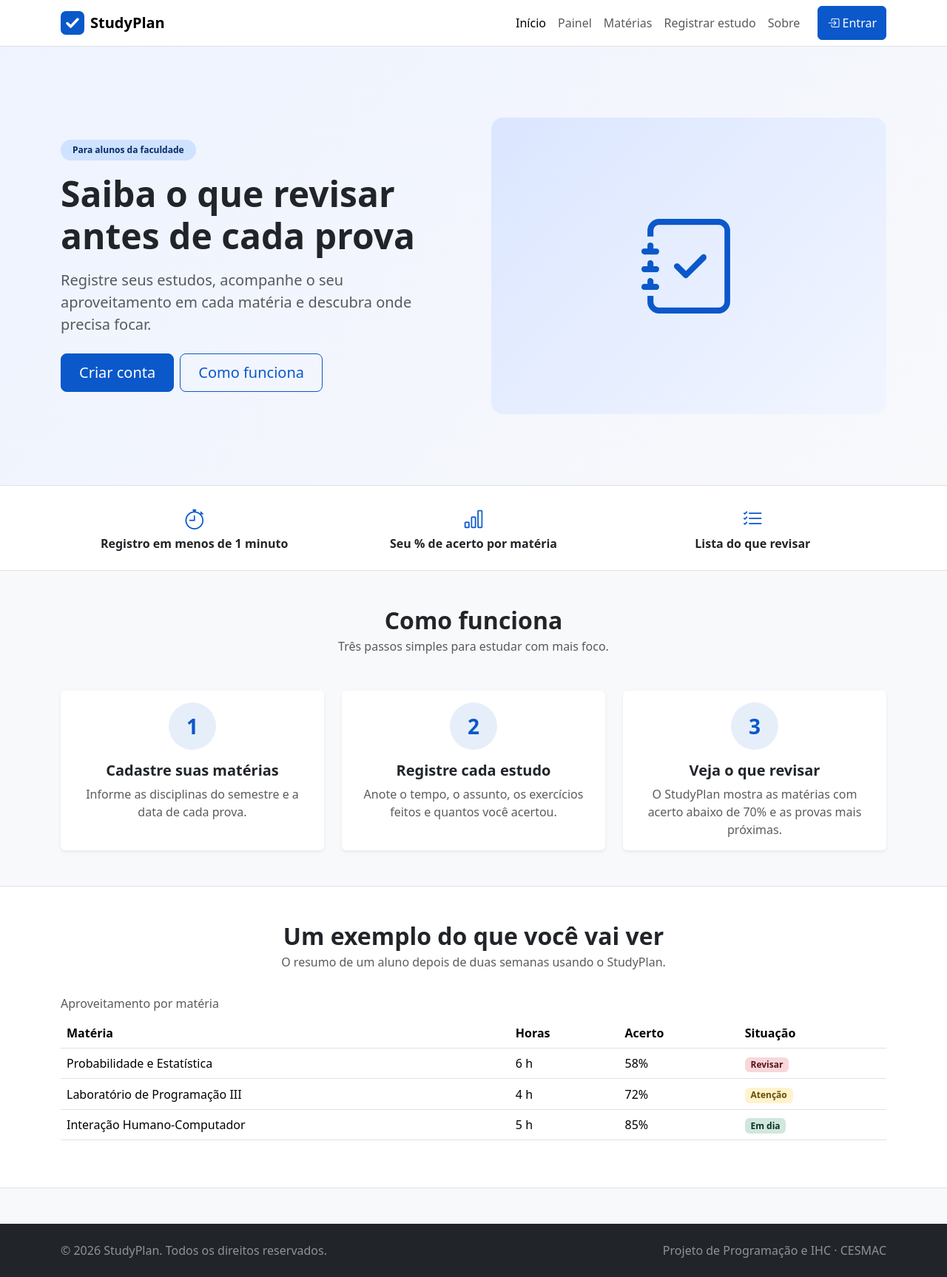
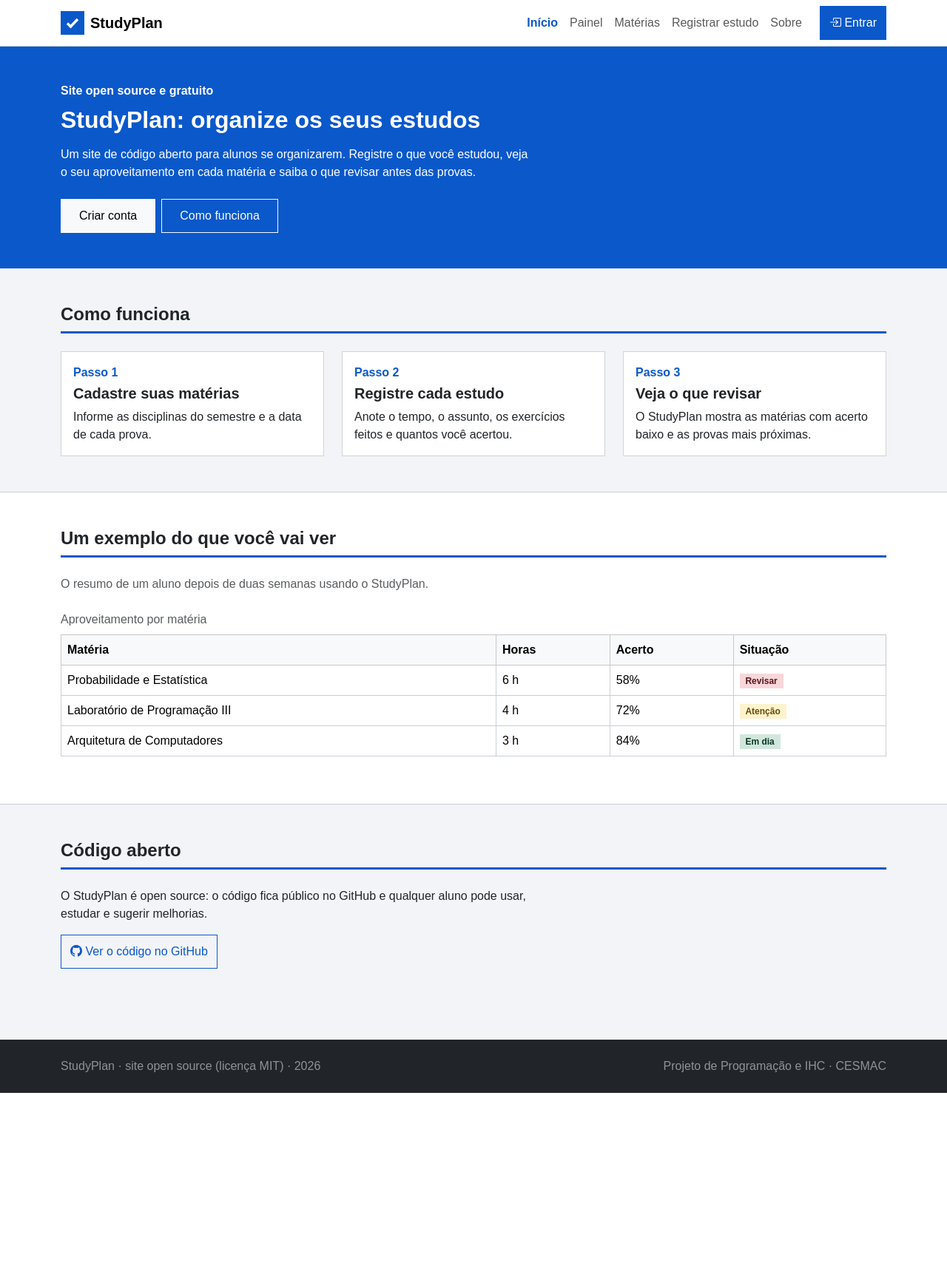
Before and after one commit to joaoebrahim/projeto-programacao-e-ihc, a Flask app: page / in a window 1280 px wide. Shown: the whole page at 74% size. After the commit the page ends 1478 px from the top, so only its background shows below. Run offline with Flask 3, Linux system fonts and the light colour scheme.

Commit message:
Visual mais simples, site open source e novas matérias
- Visual com cantos retos, fonte Arial e caixas com borda
- Página inicial e Sobre apresentam o site como open source (licença MIT)
- Banco de Dados saiu; entraram Arquitetura de Computadores e Empreendedorismo
- Estado carregando no Registrar estudo (static/js/script.js)
- Link Pular para o conteúdo e foco visível no teclado
- Dica no campo Exercícios certos

```diff
--- a/main.py
+++ b/main.py
@@ -47,9 +47,21 @@ materias = [
     },
     {
         "id": 4,
-        "nome": "Banco de Dados",
-        "professor": "Profa. Juliana Rocha",
+        "nome": "Arquitetura de Computadores",
+        "professor": "Prof. André Souza",
         "prova": "26/11/2026",
+        "horas": 3,
+        "acerto": 84,
+        "sessoes": [
+            {"data": "17/10/2026", "assunto": "Sistemas de numeração", "tempo": "2 h", "exercicios": 10, "acertos": 9},
+            {"data": "23/10/2026", "assunto": "Portas lógicas", "tempo": "1 h", "exercicios": 15, "acertos": 12},
+        ]
+    },
+    {
+        "id": 5,
+        "nome": "Empreendedorismo",
+        "professor": "Profa. Beatriz Nunes",
+        "prova": "03/12/2026",
         "horas": 0,
         "acerto": 0,
         "sessoes": []
@@ -57,8 +69,8 @@ materias = [
 ]
 
 resumo = {
-    "horas": 15,
-    "acerto": 69,
+    "horas": 18,
+    "acerto": 73,
     "prova_data": "05/11/2026",
     "prova_materia": "Probabilidade e Estatística"
 }
--- a/static/css/style.css
+++ b/static/css/style.css
@@ -1,19 +1,57 @@
-/* Cores do StudyPlan (contraste mínimo de 4.5:1 conferido) */
+/* ===== Design system do StudyPlan ===== */
+
+/* Cores (contraste mínimo de 4.5:1 conferido) */
 :root {
     --sp-azul: #0a58ca;
     --sp-azul-escuro: #084298;
-    --sp-fundo: #f8f9fb;
+    --sp-fundo: #f2f4f7;
+    --sp-borda: #c9ced6;
+
+    /* Fonte sem serifa */
+    --sp-fonte: Arial, Helvetica, sans-serif;
 
     /* Faz o Bootstrap usar o nosso azul */
     --bs-primary: var(--sp-azul);
     --bs-primary-rgb: 10, 88, 202;
     --bs-link-color-rgb: 10, 88, 202;
+
+    /* Cantos retos em botões, campos, caixas e selos */
+    --bs-border-radius: 0;
+    --bs-border-color: var(--sp-borda);
 }
 
 body {
     background-color: var(--sp-fundo);
+    font-family: var(--sp-fonte);
 }
 
+/* Escala de títulos */
+h1 {
+    font-size: 2rem;
+}
+
+h2 {
+    font-size: 1.5rem;
+}
+
+h3 {
+    font-size: 1.25rem;
+}
+
+/* Título de seção com uma linha azul embaixo */
+.titulo-secao {
+    border-bottom: 3px solid var(--sp-azul);
+    padding-bottom: 8px;
+    margin-bottom: 24px;
+}
+
+/* Faixa azul do topo das páginas Início e Sobre */
+.topo {
+    background-color: var(--sp-azul);
+    color: #ffffff;
+}
+
+/* Botões */
 .btn-primary {
     --bs-btn-bg: var(--sp-azul);
     --bs-btn-border-color: var(--sp-azul);
@@ -32,7 +70,7 @@ body {
     --bs-btn-active-border-color: var(--sp-azul-escuro);
 }
 
-/* Área de toque mínima de 44px em botões e links do menu */
+/* Área de toque mínima de 44px em botões, links do menu e campos */
 .btn {
     --bs-btn-padding-y: .625rem;
 }
@@ -52,33 +90,30 @@ body {
     padding-bottom: .625rem;
 }
 
+/* Página atual no menu */
+.navbar-nav .nav-link.active {
+    color: var(--sp-azul);
+    font-weight: bold;
+}
+
+/* Foco bem visível para quem navega pelo teclado (Tab) */
+a:focus-visible,
+.btn:focus-visible,
+.nav-link:focus-visible,
+.navbar-toggler:focus,
+.form-control:focus,
+.form-select:focus {
+    outline: 3px solid #000000;
+    outline-offset: 2px;
+    box-shadow: none;
+}
+
 /* Ao clicar num link com #, a seção não fica escondida atrás do menu fixo */
 section[id] {
     scroll-margin-top: 70px;
 }
 
-.hero {
-    background: linear-gradient(135deg, #eef3ff 0%, var(--sp-fundo) 100%);
+/* Aviso "carregando" do formulário: começa escondido */
+#carregando {
+    display: none;
 }
-
-.hero-art {
-    aspect-ratio: 4 / 3;
-    background: linear-gradient(135deg, #dbe6ff 0%, #f1f5ff 100%);
-}
-
-.hero-art i {
-    font-size: 8rem;
-}
-
-.icon-circle {
-    width: 64px;
-    height: 64px;
-    border-radius: 50%;
-    display: flex;
-    align-items: center;
-    justify-content: center;
-    background: rgba(10, 88, 202, .1);
-    color: var(--sp-azul);
-    font-size: 1.75rem;
-    font-weight: bold;
-}
--- /dev/null
+++ b/static/js/script.js
@@ -0,0 +1,18 @@
+// Estado "carregando" do formulário Registrar estudo.
+// O navegador só chama esta função se todos os campos estiverem certos.
+function mostrarCarregando() {
+    const botao = document.getElementById("botao-registrar");
+    const aviso = document.getElementById("carregando");
+
+    botao.disabled = true;
+    botao.innerText = "Salvando...";
+    aviso.style.display = "block";
+
+    // espera 1,5 segundo e envia o formulário
+    setTimeout(() => {
+        document.getElementById("form-registro").submit();
+    }, 1500);
+
+    // não envia agora (o setTimeout envia depois)
+    return false;
+}
--- a/templates/_partials/footer.html
+++ b/templates/_partials/footer.html
@@ -1,6 +1,6 @@
 <footer class="bg-dark text-white-50 py-4 mt-5">
     <div class="container d-flex flex-column flex-md-row justify-content-between align-items-center gap-2">
-        <span>&copy; 2026 StudyPlan. Todos os direitos reservados.</span>
+        <span>StudyPlan · site open source (licença MIT) · 2026</span>
         <span>Projeto de Programação e IHC · CESMAC</span>
     </div>
 </footer>
--- a/templates/base.html
+++ b/templates/base.html
@@ -13,9 +13,11 @@
 
 <body class="d-flex flex-column min-vh-100">
 
+    <a href="#conteudo" class="visually-hidden-focusable bg-white p-3">Pular para o conteúdo</a>
+
     {% include '_partials/navbar.html' %}
 
-    <main class="flex-grow-1">
+    <main id="conteudo" class="flex-grow-1">
         {% block content %}
         {% endblock %}
     </main>
@@ -23,6 +25,7 @@
     {% include '_partials/footer.html' %}
 
     <script src="https://cdn.jsdelivr.net/npm/bootstrap@5.3.8/dist/js/bootstrap.bundle.min.js"></script>
+    <script src="/js/script.js"></script>
 </body>
 
 </html>
--- a/templates/cadastro.html
+++ b/templates/cadastro.html
@@ -7,8 +7,8 @@
     <div class="container">
         <div class="row justify-content-center">
             <div class="col-sm-10 col-md-7 col-lg-5">
-                <div class="card border-0 shadow-sm p-4">
-                    <h1 class="fs-3 fw-bold mb-1">Criar conta</h1>
+                <div class="card p-4">
+                    <h1 class="fw-bold mb-1">Criar conta</h1>
                     <p class="text-body-secondary mb-4">Leva menos de um minuto.</p>
 
                     <form action="{{ url_for('painel') }}" method="get">
--- a/templates/entrar.html
+++ b/templates/entrar.html
@@ -7,8 +7,8 @@
     <div class="container">
         <div class="row justify-content-center">
             <div class="col-sm-10 col-md-7 col-lg-5">
-                <div class="card border-0 shadow-sm p-4">
-                    <h1 class="fs-3 fw-bold mb-1">Entrar</h1>
+                <div class="card p-4">
+                    <h1 class="fw-bold mb-1">Entrar</h1>
                     <p class="text-body-secondary mb-4">Acesse o seu plano de estudos.</p>
 
                     <form action="{{ url_for('painel') }}" method="get">
--- a/templates/home.html
+++ b/templates/home.html
@@ -4,48 +4,17 @@
 
 {% block content %}
 <!-- Apresentação -->
-<section class="hero py-5">
-    <div class="container py-lg-5">
-        <div class="row align-items-center g-5">
-            <div class="col-lg-6 text-center text-lg-start">
-                <span class="badge text-wrap bg-primary-subtle text-primary-emphasis rounded-pill px-3 py-2 mb-3">
-                    Para alunos da faculdade
-                </span>
-                <h1 class="display-5 fw-bold mb-3">Saiba o que revisar antes de cada prova</h1>
-                <p class="lead text-body-secondary mb-4">
-                    Registre seus estudos, acompanhe o seu aproveitamento em cada matéria
-                    e descubra onde precisa focar.
-                </p>
-                <div class="d-flex flex-column flex-sm-row gap-2 justify-content-center justify-content-lg-start">
-                    <a href="{{ url_for('cadastro') }}" class="btn btn-primary btn-lg px-4">Criar conta</a>
-                    <a href="#como-funciona" class="btn btn-outline-primary btn-lg px-4">Como funciona</a>
-                </div>
-            </div>
-            <div class="col-lg-6 d-none d-lg-block">
-                <div class="hero-art rounded-4 d-flex align-items-center justify-content-center">
-                    <i class="bi bi-journal-check text-primary" aria-hidden="true"></i>
-                </div>
-            </div>
-        </div>
-    </div>
-</section>
-
-<!-- Benefícios -->
-<section class="py-4 border-top border-bottom bg-white">
+<section class="topo py-5">
     <div class="container">
-        <div class="row text-center g-3">
-            <div class="col-md-4">
-                <i class="bi bi-stopwatch fs-3 text-primary" aria-hidden="true"></i>
-                <p class="mb-0 fw-semibold">Registro em menos de 1 minuto</p>
-            </div>
-            <div class="col-md-4">
-                <i class="bi bi-bar-chart fs-3 text-primary" aria-hidden="true"></i>
-                <p class="mb-0 fw-semibold">Seu % de acerto por matéria</p>
-            </div>
-            <div class="col-md-4">
-                <i class="bi bi-list-check fs-3 text-primary" aria-hidden="true"></i>
-                <p class="mb-0 fw-semibold">Lista do que revisar</p>
-            </div>
+        <p class="fw-bold mb-2">Site open source e gratuito</p>
+        <h1 class="fw-bold mb-3">StudyPlan: organize os seus estudos</h1>
+        <p class="mb-4" style="max-width: 640px;">
+            Um site de código aberto para alunos se organizarem. Registre o que você estudou,
+            veja o seu aproveitamento em cada matéria e saiba o que revisar antes das provas.
+        </p>
+        <div class="d-flex flex-column flex-sm-row gap-2">
+            <a href="{{ url_for('cadastro') }}" class="btn btn-light px-4">Criar conta</a>
+            <a href="#como-funciona" class="btn btn-outline-light px-4">Como funciona</a>
         </div>
     </div>
 </section>
@@ -53,31 +22,28 @@
 <!-- Como funciona -->
 <section id="como-funciona" class="py-5">
     <div class="container">
-        <div class="text-center mb-5">
-            <h2 class="fw-bold mb-1">Como funciona</h2>
-            <p class="text-body-secondary mb-0">Três passos simples para estudar com mais foco.</p>
-        </div>
+        <h2 class="titulo-secao fw-bold">Como funciona</h2>
 
         <div class="row g-4">
             <div class="col-md-4">
-                <div class="card h-100 border-0 shadow-sm text-center p-3">
-                    <div class="icon-circle mx-auto mb-3">1</div>
-                    <h3 class="fs-5 fw-bold">Cadastre suas matérias</h3>
-                    <p class="text-body-secondary mb-0">Informe as disciplinas do semestre e a data de cada prova.</p>
+                <div class="card h-100 p-3">
+                    <p class="fw-bold text-primary mb-1">Passo 1</p>
+                    <h3 class="fw-bold">Cadastre suas matérias</h3>
+                    <p class="mb-0">Informe as disciplinas do semestre e a data de cada prova.</p>
                 </div>
             </div>
             <div class="col-md-4">
-                <div class="card h-100 border-0 shadow-sm text-center p-3">
-                    <div class="icon-circle mx-auto mb-3">2</div>
-                    <h3 class="fs-5 fw-bold">Registre cada estudo</h3>
-                    <p class="text-body-secondary mb-0">Anote o tempo, o assunto, os exercícios feitos e quantos você acertou.</p>
+                <div class="card h-100 p-3">
+                    <p class="fw-bold text-primary mb-1">Passo 2</p>
+                    <h3 class="fw-bold">Registre cada estudo</h3>
+                    <p class="mb-0">Anote o tempo, o assunto, os exercícios feitos e quantos você acertou.</p>
                 </div>
             </div>
             <div class="col-md-4">
-                <div class="card h-100 border-0 shadow-sm text-center p-3">
-                    <div class="icon-circle mx-auto mb-3">3</div>
-                    <h3 class="fs-5 fw-bold">Veja o que revisar</h3>
-                    <p class="text-body-secondary mb-0">O StudyPlan mostra as matérias com acerto abaixo de 70% e as provas mais próximas.</p>
+                <div class="card h-100 p-3">
+                    <p class="fw-bold text-primary mb-1">Passo 3</p>
+                    <h3 class="fw-bold">Veja o que revisar</h3>
+                    <p class="mb-0">O StudyPlan mostra as matérias com acerto baixo e as provas mais próximas.</p>
                 </div>
             </div>
         </div>
@@ -87,15 +53,13 @@
 <!-- Exemplo de resultado -->
 <section id="exemplo" class="py-5 bg-white border-top border-bottom">
     <div class="container">
-        <div class="text-center mb-4">
-            <h2 class="fw-bold mb-1">Um exemplo do que você vai ver</h2>
-            <p class="text-body-secondary mb-0">O resumo de um aluno depois de duas semanas usando o StudyPlan.</p>
-        </div>
+        <h2 class="titulo-secao fw-bold">Um exemplo do que você vai ver</h2>
+        <p class="text-body-secondary">O resumo de um aluno depois de duas semanas usando o StudyPlan.</p>
 
         <div class="table-responsive">
-            <table class="table align-middle">
+            <table class="table table-bordered align-middle">
                 <caption class="caption-top">Aproveitamento por matéria</caption>
-                <thead>
+                <thead class="table-light">
                     <tr>
                         <th scope="col">Matéria</th>
                         <th scope="col">Horas</th>
@@ -117,9 +81,9 @@
                         <td><span class="badge text-wrap bg-warning-subtle text-warning-emphasis">Atenção</span></td>
                     </tr>
                     <tr>
-                        <td>Interação Humano-Computador</td>
-                        <td>5 h</td>
-                        <td>85%</td>
+                        <td>Arquitetura de Computadores</td>
+                        <td>3 h</td>
+                        <td>84%</td>
                         <td><span class="badge text-wrap bg-success-subtle text-success-emphasis">Em dia</span></td>
                     </tr>
                 </tbody>
@@ -127,4 +91,18 @@
         </div>
     </div>
 </section>
+
+<!-- Código aberto -->
+<section class="py-5">
+    <div class="container">
+        <h2 class="titulo-secao fw-bold">Código aberto</h2>
+        <p style="max-width: 640px;">
+            O StudyPlan é open source: o código fica público no GitHub e qualquer aluno pode usar,
+            estudar e sugerir melhorias.
+        </p>
+        <a href="https://github.com/joaoebrahim/projeto-programacao-e-ihc" class="btn btn-outline-primary">
+            <i class="bi bi-github" aria-hidden="true"></i> Ver o código no GitHub
+        </a>
+    </div>
+</section>
 {% endblock %}
```
Also changed, not shown: templates/about.html (+38 -46 lines), templates/materia.html (+7 -7 lines), templates/materias.html (+5 -5 lines), templates/painel.html (+8 -10 lines), templates/registrar.html (+9 -4 lines), README.md, static/img/logo.svg, 1 other file.
